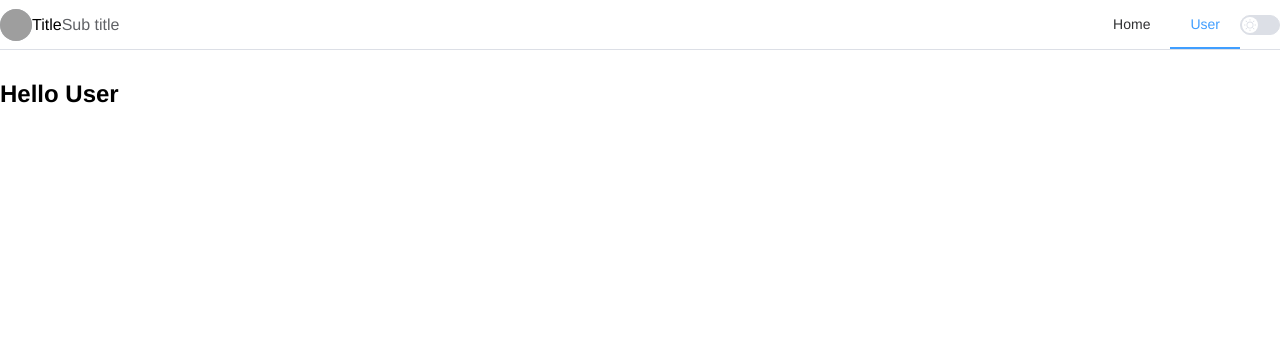
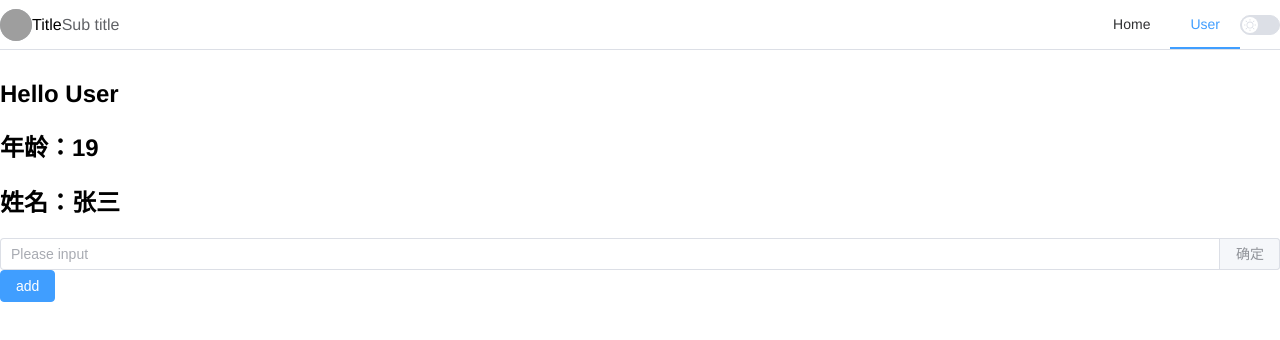
Before and after one commit to limobai-ang/ts-project-setup, a Vue app: page /#/user in a window 1280 px wide. Shown: the top 340 px of the page. Built offline with nearby package versions, Linux system fonts and the light colour scheme; grey boxes are pictures that could not be loaded.

Commit message:
加入pinia

```diff
--- a/components.d.ts
+++ b/components.d.ts
@@ -9,9 +9,11 @@ declare module 'vue' {
   export interface GlobalComponents {
     ElAside: typeof import('element-plus/es')['ElAside']
     ElAvatar: typeof import('element-plus/es')['ElAvatar']
+    ElButton: typeof import('element-plus/es')['ElButton']
     ElContainer: typeof import('element-plus/es')['ElContainer']
     ElHeader: typeof import('element-plus/es')['ElHeader']
     ElIcon: typeof import('element-plus/es')['ElIcon']
+    ElInput: typeof import('element-plus/es')['ElInput']
     ElMain: typeof import('element-plus/es')['ElMain']
     ElMenu: typeof import('element-plus/es')['ElMenu']
     ElMenuItem: typeof import('element-plus/es')['ElMenuItem']
--- a/package.json
+++ b/package.json
@@ -11,6 +11,7 @@
     "axios": "^1.4.0",
     "core-js": "^3.8.3",
     "element-plus": "^2.3.9",
+    "pinia": "^2.1.7",
     "vue": "^3.2.13",
     "vue-router": "^4.0.3",
     "vuex": "^4.0.0"
--- a/src/main.ts
+++ b/src/main.ts
@@ -1,9 +1,10 @@
 import { createApp } from 'vue'
 import App from './App.vue'
 import router from './router'
-import store from './store'
+import { createPinia } from 'pinia'
 import '@/permission.ts'
 import 'element-plus/theme-chalk/dark/css-vars.css'
 import './styles/index.css'
 // import 'element-plus/dist/index.css'
-createApp(App).use(store).use(router).mount('#app')
+
+createApp(App).use(createPinia()).use(router).mount('#app')
--- a/src/store/index.ts
+++ /dev/null
@@ -1,14 +0,0 @@
-import { createStore } from 'vuex'
-
-export default createStore({
-  state: {
-  },
-  getters: {
-  },
-  mutations: {
-  },
-  actions: {
-  },
-  modules: {
-  }
-})
--- /dev/null
+++ b/src/store/user.ts
@@ -0,0 +1,20 @@
+import { defineStore } from 'pinia'
+import { ref } from 'vue'
+
+export const useUserStore = defineStore('user', () => {
+    const name = ref<string>('张三')
+    const age = ref<number>(19)
+    const setName =  (data: string) : void => {
+        name.value= data
+    }
+    const addAge = () => {
+        age.value++
+    }
+    return {
+        name,
+        age,
+        addAge,
+        setName
+    }
+
+})
--- a/src/views/home/index.vue
+++ b/src/views/home/index.vue
@@ -36,6 +36,8 @@
         <el-main style="padding-top: 0;">
           <div class="box">
             <h1>Hello World</h1>
+            <h1>年龄：{{ store.age }}</h1>
+            <h1>姓名：{{ store.name }}</h1>
           </div>
         </el-main>
       </el-container>
@@ -47,7 +49,8 @@
 
 <script lang="ts" setup>
 import { Message, Setting } from '@element-plus/icons-vue'
-
+import { useUserStore } from '@/store/user'
+const store = useUserStore()
 </script>
 <style lang="less" scoped>
 .box {
--- a/src/views/user/index.vue
+++ b/src/views/user/index.vue
@@ -1,13 +1,32 @@
 <template>
   <div class="user">
     <h1>Hello User</h1>
+
+    <h1>年龄：{{ store.age }}</h1>
+    <h1>姓名：{{ store.name }}</h1>
+
+    <el-input v-model="input" placeholder="Please input" width="300px">
+      <template #append>
+        <el-button type="primary" @click="setName">确定</el-button>
+      </template>
+    </el-input>
+
+    <el-button type="primary" @click="addAge">add</el-button>
   </div>
 </template>
 
 <script setup>
+import { useUserStore } from '@/store/user'
+import { ref } from 'vue'
+const store = useUserStore()
+const input = ref('')
+const addAge = () => {
+  store.addAge()
+}
+const setName = () => {
+  store.setName(input.value)
+}
 
 </script>
 
-<style lang="scss" scoped>
-
-</style>
+<style lang="scss" scoped></style>
```
Also changed, not shown: 1 other file (tests, documents, lock files or other folders).
